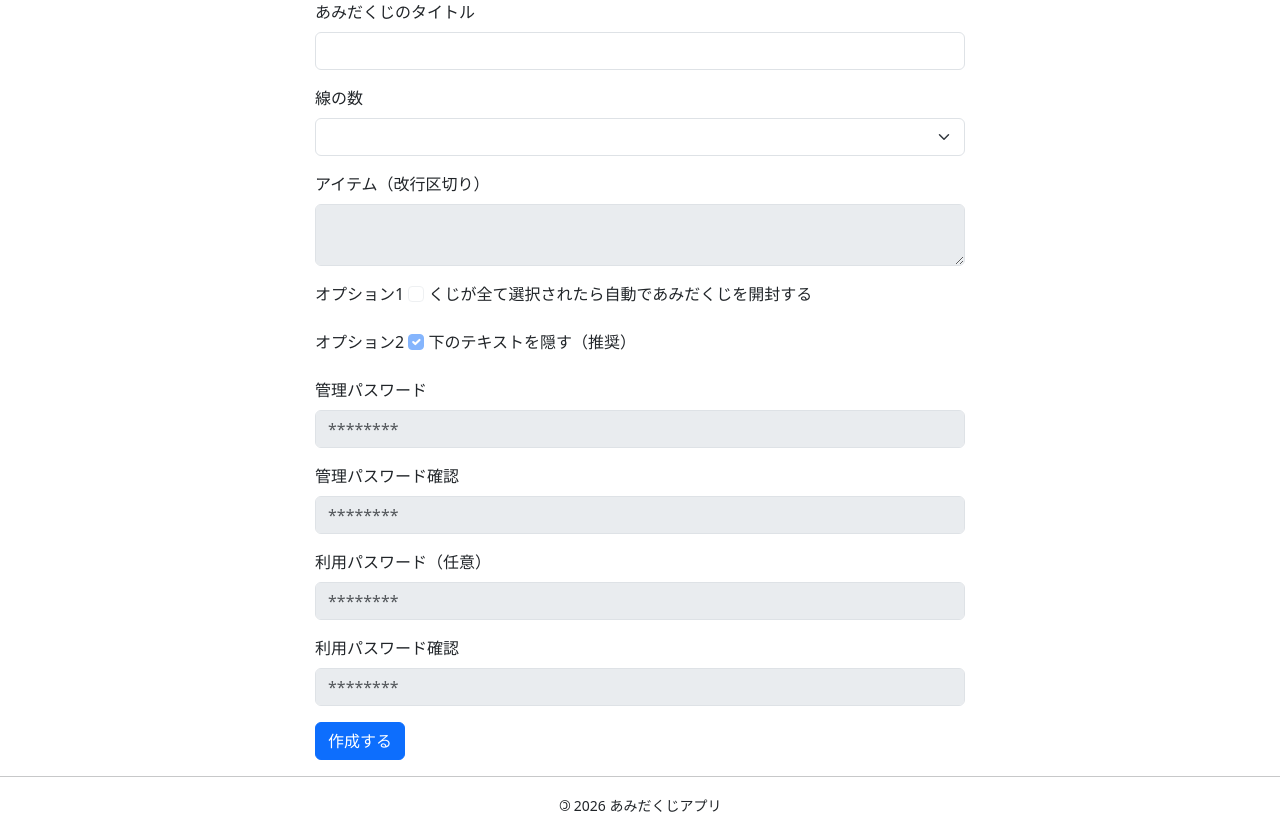
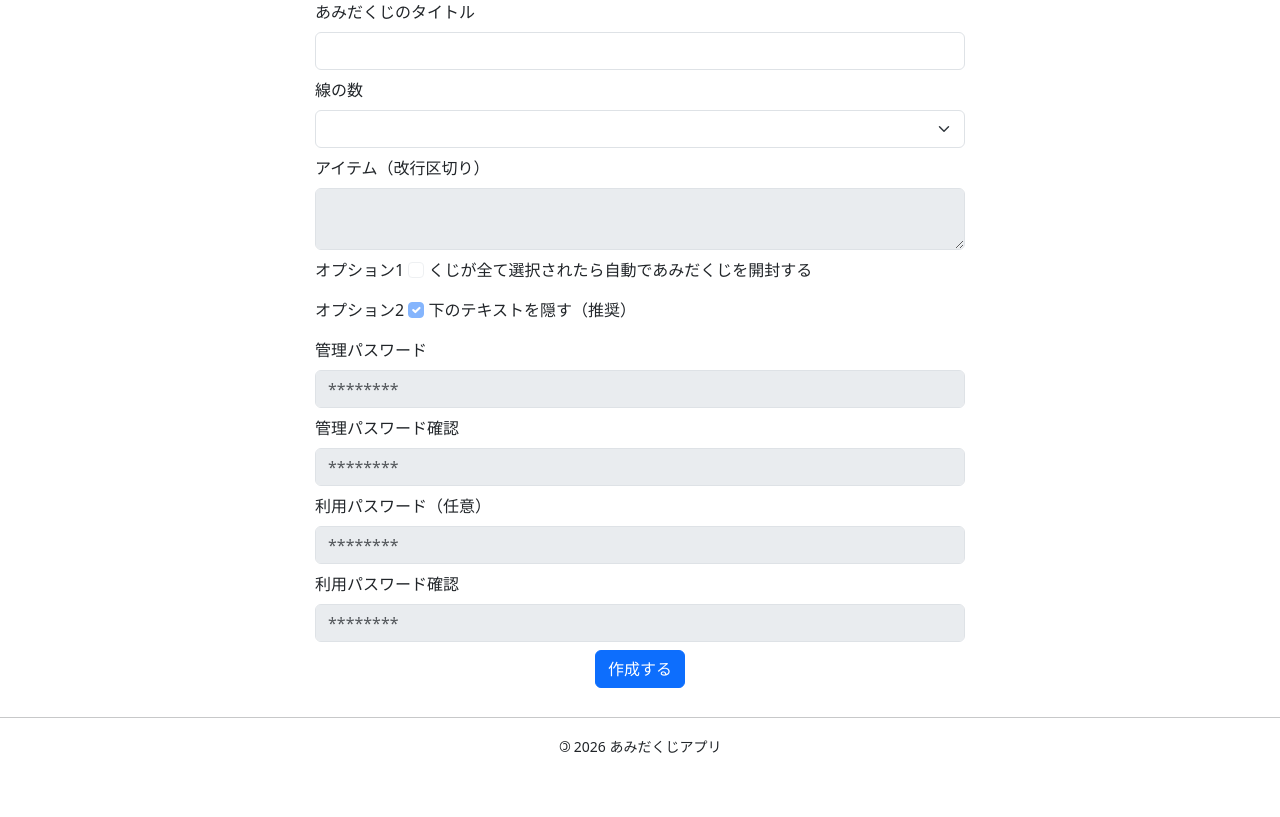
Before and after one commit to oh-shunki/Amidakuji, a Flask app: page /create/ in a window 1280 px wide. Shown: the part 42-859 px from the top of the page. After the commit the page ends 795 px from the top, so only its background shows below. Run offline with Flask 3, Linux system fonts and the light colour scheme.

Commit message:
refactor(create): 作成フォームのスタイルの調整

```diff
--- a/flaskr/templates/create.html
+++ b/flaskr/templates/create.html
@@ -8,12 +8,12 @@
 
 {% block content %}
 	<form method="post" class="amidaForm" data-mode="create">
-		<div class="mb-3">
+		<div class="mb-2">
 			<label for="title" class="form-label">あみだくじのタイトル</label>
 			<input type="text" id="title" name="title" class="form-control" maxlength="100" required>
 		</div>
 
-		<div class="mb-3">
+		<div class="mb-2">
 			<label for="line_count" class="form-label">線の数</label>
 			<select id="line_count" name="line_count" class="form-select" required>
 				<option value=""></option>
@@ -38,46 +38,49 @@
 			</select>
 		</div>
 
-		<div class="mb-3">
+		<div class="mb-2">
 			<label for="items" class="form-label">アイテム（改行区切り）</label>
 			<textarea id="items" name="items" class="form-control" required></textarea>
 		</div>
 
 
-		<div class="mb-3">
+		<div class="mb-2">
 			<label class="form-label">オプション1</label>
 			<input type="checkbox" id="option_auto_open" name="option_auto_open" class="form-check-input">
 			<span>くじが全て選択されたら自動であみだくじを開封する</span>
 		</div>
 
-		<div class="mb-3">
+		<div class="mb-2">
 			<label class="form-label">オプション2</label>
 			<input type="checkbox" id="option_hide_items" name="option_hide_items" class="form-check-input" checked>
 			<span>下のテキストを隠す（推奨）</span>
 		</div>
 
-		<div class="mb-3">
+		<div class="mb-2">
 			<label class='form-label'>管理パスワード</label>
 			<input type="password" id="admin_password" name="admin_password" class="form-control" placeholder="********" required>
 		</div>
 
-		<div class="mb-3">
+		<div class="mb-2">
 			<label class='form-label'>管理パスワード確認</label>
 			<input type="password" id="admin_password_confirm" name="admin_password_confirm" class="form-control" placeholder="********" required>
 		</div>
 
-		<div class="mb-3">
+		<div class="mb-2">
 			<label class='form-label' for="user_password">利用パスワード（任意）</label>
 			<input type="password" id="user_password" name="user_password" class="form-control" placeholder="********">
 		</div>
 
-		<div class="mb-3">
+		<div class="mb-2">
 			<label class='form-label' for="user_password_confirm">利用パスワード確認</label>
 			<input type="password" id="user_password_confirm" name="user_password_confirm" class="form-control" placeholder="********">
 		</div>
 
-        <div id="errorDiv"></div>
-		<button type="submit" class="btn btn-primary">作成する</button>
+        <div class="mb-2 text-center" id="errorDiv"></div>
+
+        <div class="mb-2 d-flex justify-content-center">
+            <button type="submit" class="btn btn-primary">作成する</button>
+        </div>
 
 	</form>
 
```
